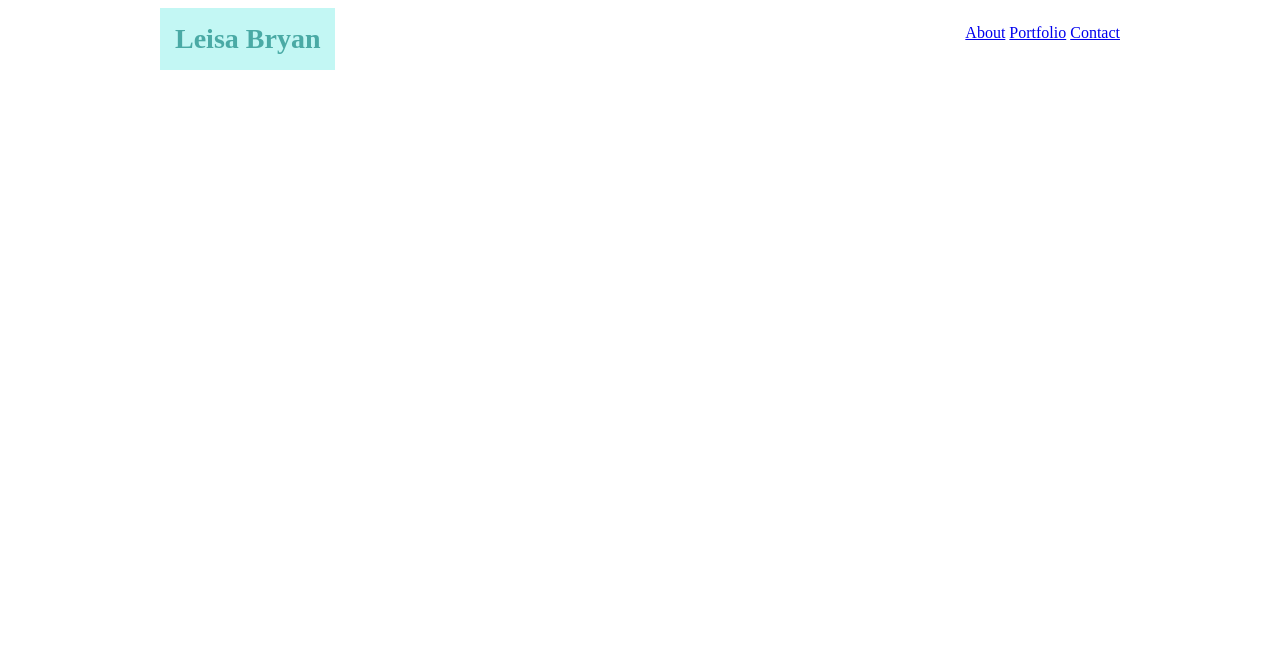
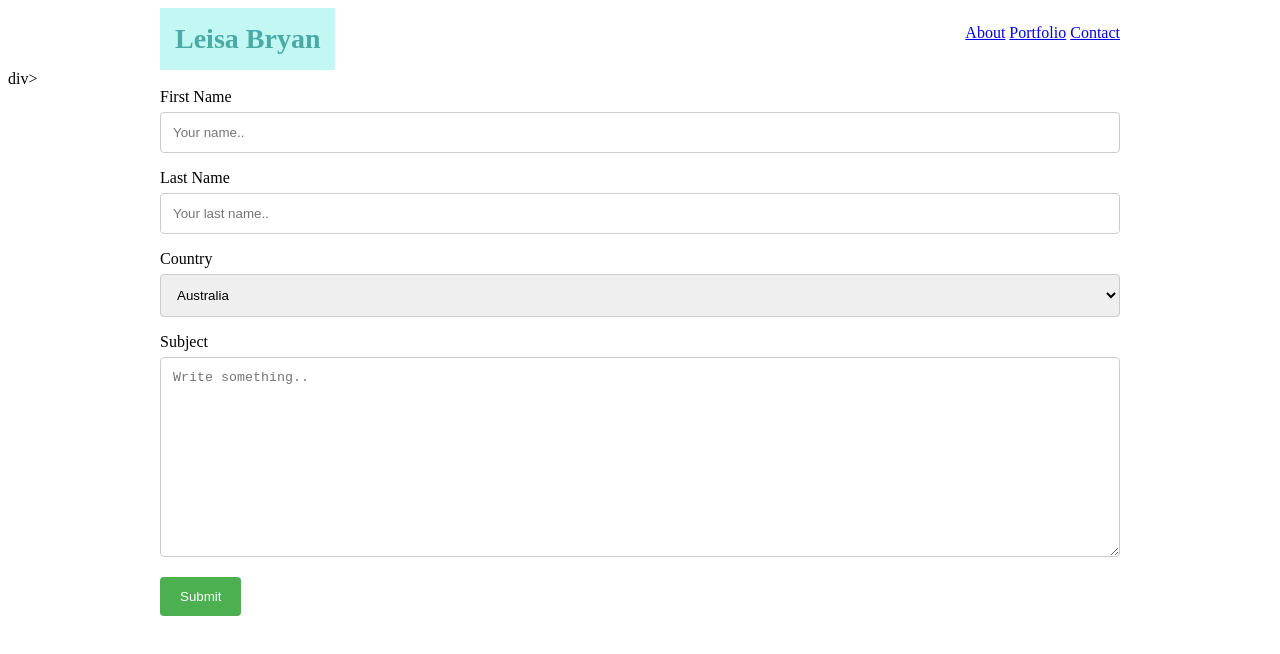
Before and after one commit to LLJirie/Homework-Assignment-1, a plain HTML site: page contact.html in a window 1280 px wide. Drawn offline with Linux system fonts and the light colour scheme.

Commit message:
update homework

```diff
--- a/assets/css/style.css
+++ b/assets/css/style.css
@@ -82,3 +82,34 @@ h1 {
     overflow: hidden;
 
 }
+input[type=text], select, textarea {
+    width: 100%;
+    padding: 12px;
+    border: 1px solid #ccc;
+    border-radius: 4px;
+    box-sizing: border-box;
+    margin-top: 6px;
+    margin-bottom: 16px;
+    resize: vertical
+  }
+
+
+  input[type=submit] {
+    background-color: #4CAF50;
+    color: white;
+    padding: 12px 20px;
+    border: none;
+    border-radius: 4px;
+    cursor: pointer;
+  }
+
+
+  input[type=submit]:hover {
+    background-color: #45a049;
+  }
+
+  .container-contact {
+    border-radius: 5px;
+    background-color: #f2f2f2;
+    padding: 20px;
+  }
--- a/contact.html
+++ b/contact.html
@@ -19,6 +19,34 @@
                 <li><a href="contact.html">Contact</a></li>
         </div>
     </nav>
+    div>
+
+
+        <div class="container">
+                <div class="container">
+                        <form action="action_page.php">
+
+                          <label for="fname">First Name</label>
+                          <input type="text" id="fname" name="firstname" placeholder="Your name..">
+
+                          <label for="lname">Last Name</label>
+                          <input type="text" id="lname" name="lastname" placeholder="Your last name..">
+
+                          <label for="country">Country</label>
+                          <select id="country" name="country">
+                            <option value="australia">Australia</option>
+                            <option value="canada">Canada</option>
+                            <option value="usa">USA</option>
+                          </select>
+
+                          <label for="subject">Subject</label>
+                          <textarea id="subject" name="subject" placeholder="Write something.." style="height:200px"></textarea>
+
+                          <input type="submit" value="Submit">
+
+                        </form>
+                      </div>
+        </div>
 
 </body>
 
```
